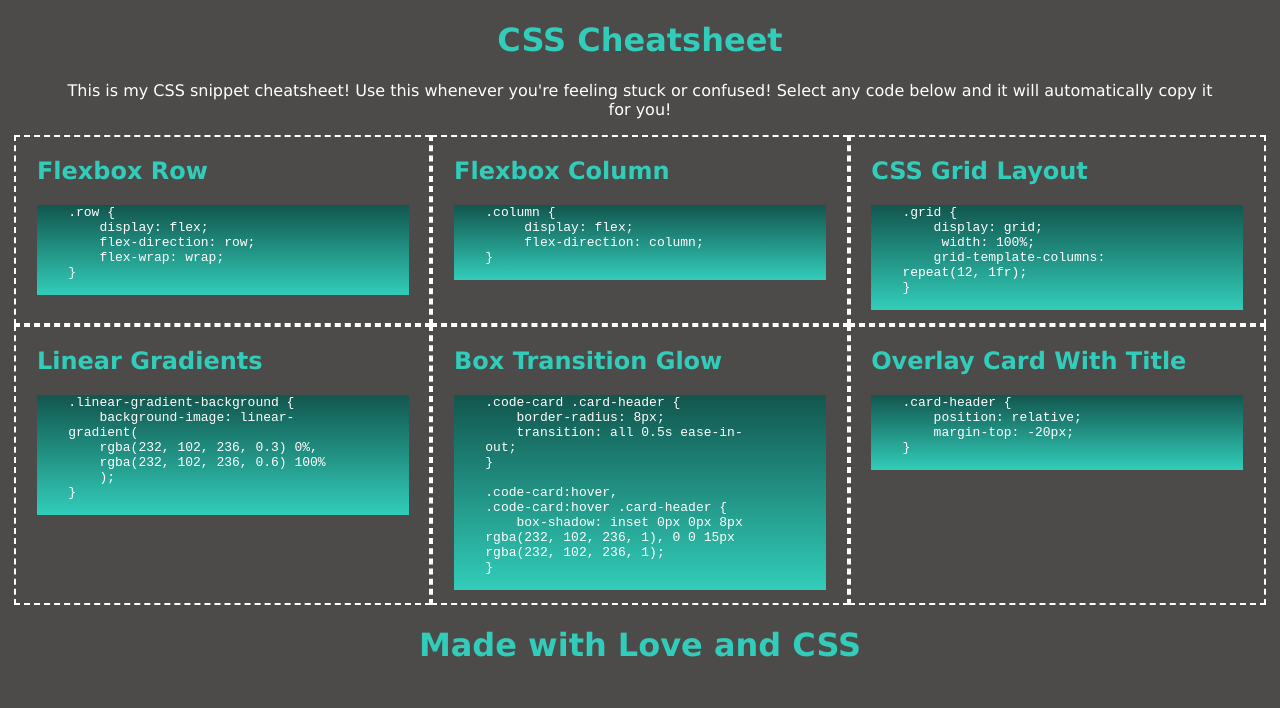
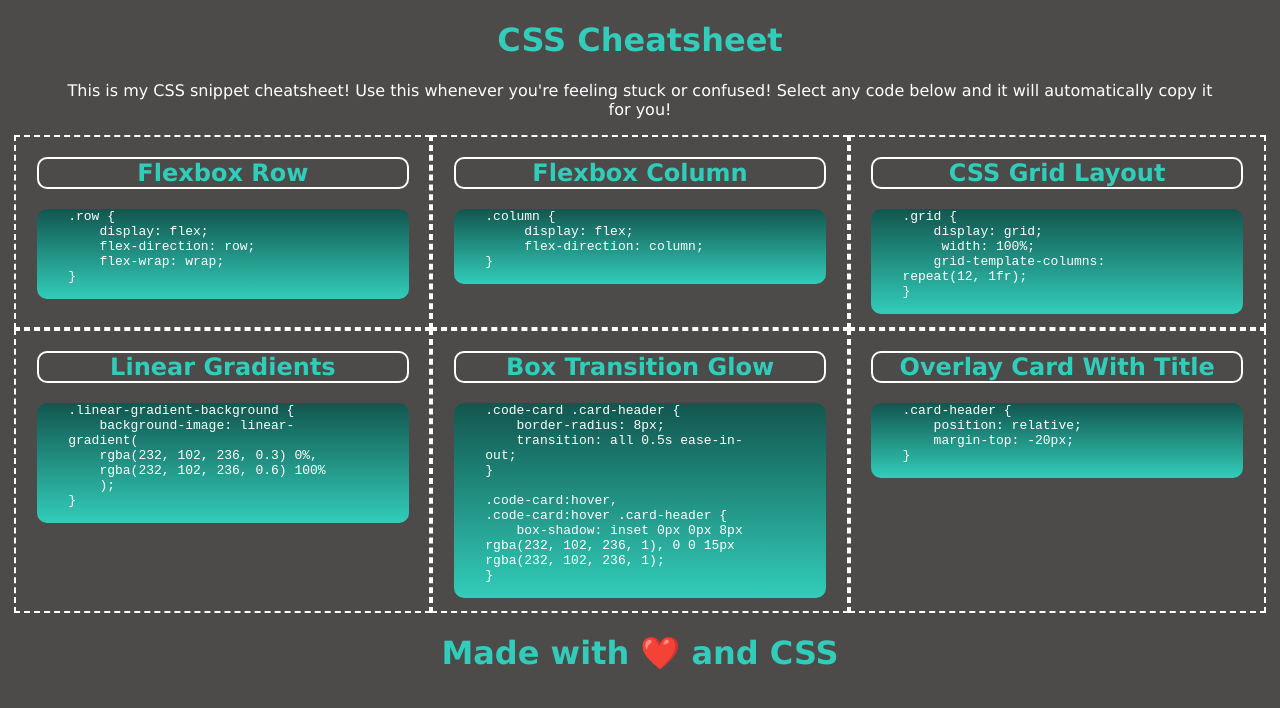
Before and after one commit to erothman1/css-cheatsheet, a plain HTML site: page index.html in a window 1280 px wide. Drawn offline with Linux system fonts and the light colour scheme.

Commit message:
rounded edges and fixed typo on border for h2

```diff
--- a/assets/style.css
+++ b/assets/style.css
@@ -40,9 +40,12 @@ main {
 .fancy-box h2 {
     color: var(--text-color);
     font-family: var(--text-font);
-    border: 2p solid white;
+    border: 2px solid white;
     box-sizing: border-box;
     margin-left: 5%;
+    margin-right: 5%;
+    border-radius: 10px;
+    text-align: center;
 }
 
 .code {
@@ -53,6 +56,7 @@ main {
     margin-right: 5%;
     margin-left: 5%;
     flex-basis: 33%;
+    border-radius: 10px;
     transition: all 1s ease-out;
 }
 
--- a/index.html
+++ b/index.html
@@ -86,7 +86,7 @@
         </section>
     </main>
     <footer>
-        <h1>Made with Love and CSS</h1>
+        <h1>Made with ❤️ and CSS</h1>
     </footer>
 </body>
 </html>
```
